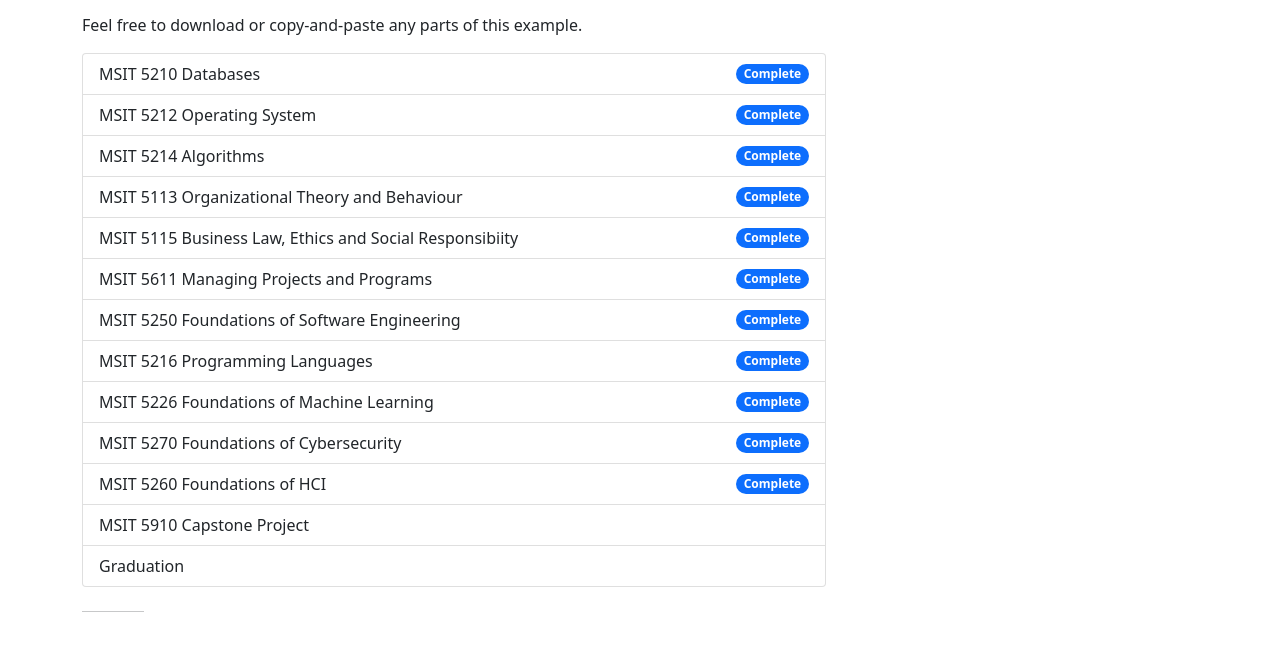
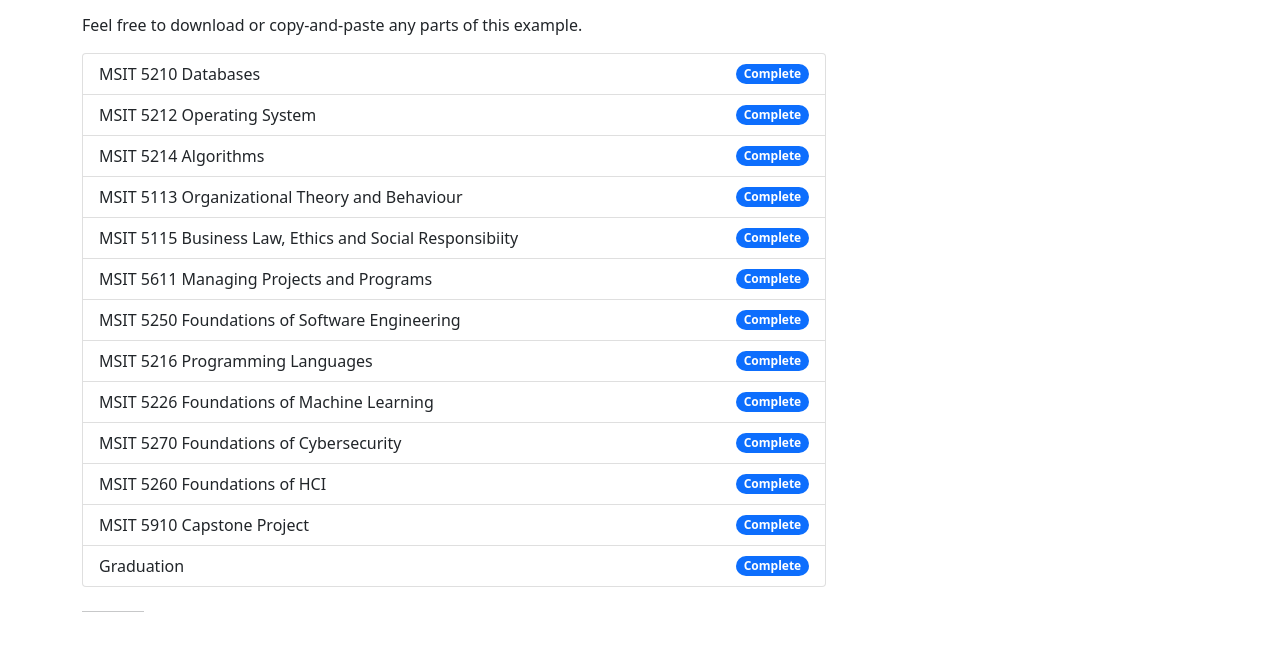
Before and after one commit to mrtinkz/msit-track, a plain HTML site: page index.html in a window 1280 px wide. Shown: the part 193-844 px from the top of the page. Drawn offline with nearby package versions, Linux system fonts and the light colour scheme.

Commit message:
Update index.html

```diff
--- a/index.html
+++ b/index.html
@@ -77,11 +77,11 @@
         </li>
         <li class="list-group-item d-flex justify-content-between align-items-center">
           MSIT 5910 Capstone Project
-          <span class="badge bg-primay rounded-pill">Complete</span>
+          <span class="badge bg-primary rounded-pill">Complete</span>
         </li>
         <li class="list-group-item d-flex justify-content-between align-items-center">
           Graduation
-          <span class="badge bg-primay rounded-pill">Complete</span>
+          <span class="badge bg-primary rounded-pill">Complete</span>
         </li>
       </ul>
 
```
